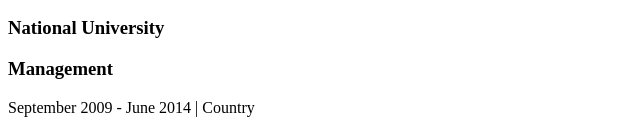
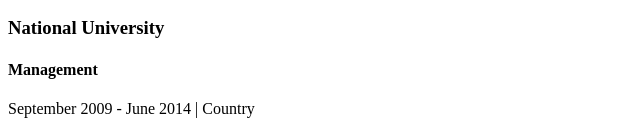
Before and after one commit to Kindziolek/Maraton-GoIt, a plain HTML site: page index.html in a window 1280 px wide. Shown: the part 1302-1433 px from the top of the page, 0-640 px from the left. Drawn offline with Linux system fonts and the light colour scheme.

Commit message:
CSS init

```diff
--- a/index.html
+++ b/index.html
@@ -5,6 +5,7 @@
     <meta http-equiv="X-UA-Compatible" content="IE=edge">
     <meta name="viewport" content="width=device-width, initial-scale=1.0">
     <title>Moje CV</title>
+    <link href="style.css" rel="stylesheet"/>
 </head>
 <body>
 
@@ -94,7 +95,7 @@
     <div>
         <h2>Education</h2>
         <h3>National University</h3>
-        <h3>Management</h3>
+        <h4>Management</h4>
         <p>September 2009 - June 2014   |   Country</p>
     </div>
 </body>
```
